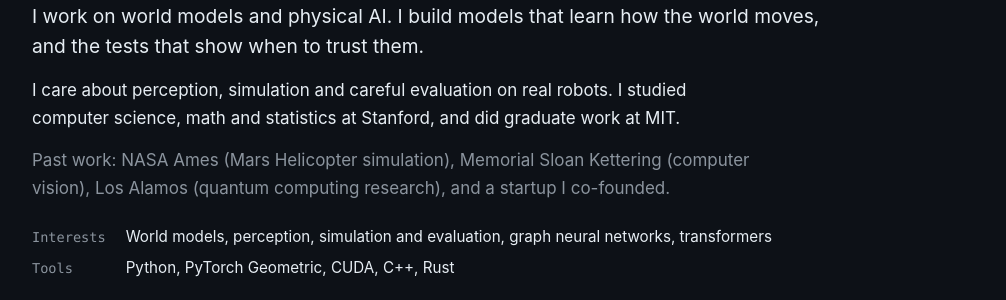
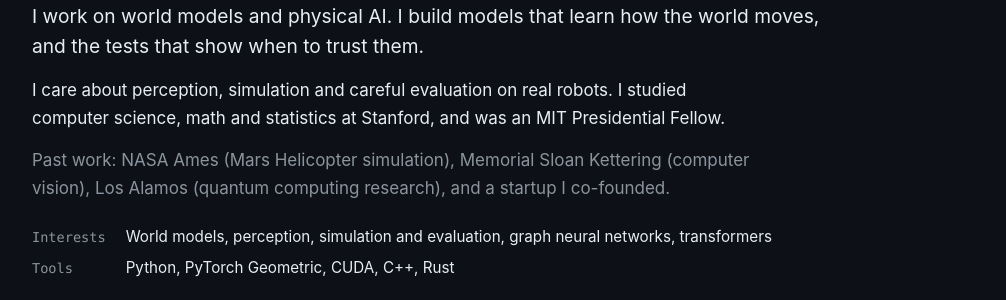
Before and after one commit to asanayei/asanayei.github.io, a Jekyll site: the page built from index.html, in a window 1280 px wide and 900 px high, scrolled down 546 px. Shown: the part 180-480 px from the top of the window, without its empty margins (182-1188 px from the left). Built offline with Jekyll 4.4.1, drawn with Linux system fonts in a browser that asks for light colours; some of the changed text lies outside the part shown.

Commit message:
MIT: Presidential Fellow wording (Luca)

```diff
--- a/_includes/about.html
+++ b/_includes/about.html
@@ -1,6 +1,6 @@
 <h2 class="section-title">About</h2>
 <p class="lead">I work on world models and physical AI. I build models that learn how the world moves, and the tests that show when to trust them.</p>
-<p>I care about perception, simulation and careful evaluation on real robots. I studied computer science, math and statistics at Stanford, and did graduate work at MIT.</p>
+<p>I care about perception, simulation and careful evaluation on real robots. I studied computer science, math and statistics at Stanford, and was an MIT Presidential Fellow.</p>
 <p class="past-work">Past work: NASA Ames (Mars Helicopter simulation), Memorial Sloan Kettering (computer vision), Los Alamos (quantum computing research), and a startup I co-founded.</p>
 <dl class="facts">
   <dt>Interests</dt>
--- a/_includes/education.html
+++ b/_includes/education.html
@@ -11,7 +11,7 @@
   <div class="edu-item">
     <h3>MIT</h3>
     <ul>
-      <li>Graduate coursework</li>
+      <li>MIT Presidential Fellow</li>
     </ul>
   </div>
 </div>
```
